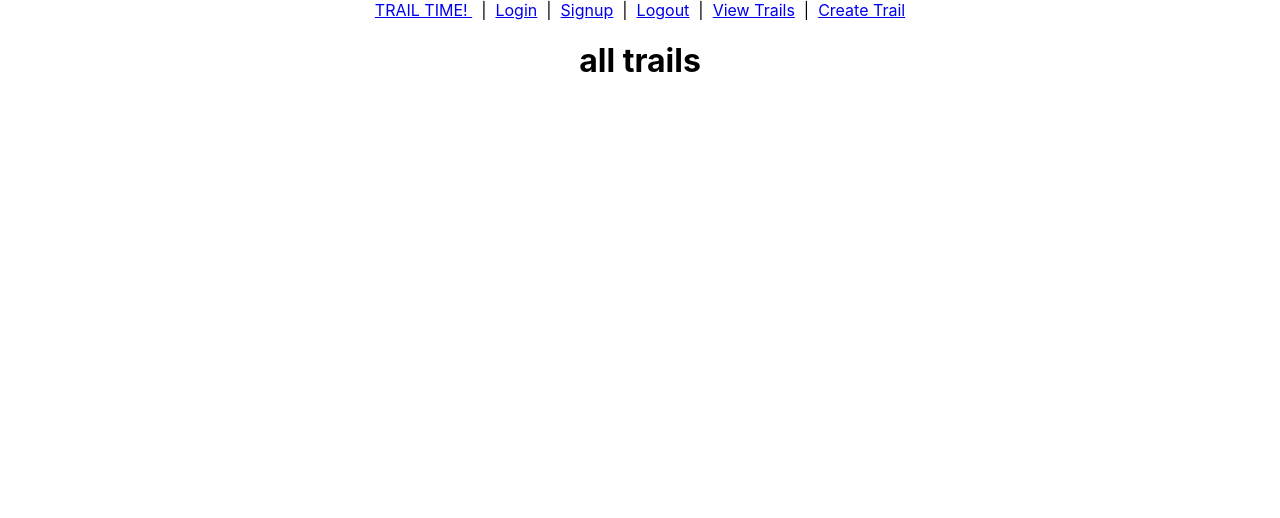
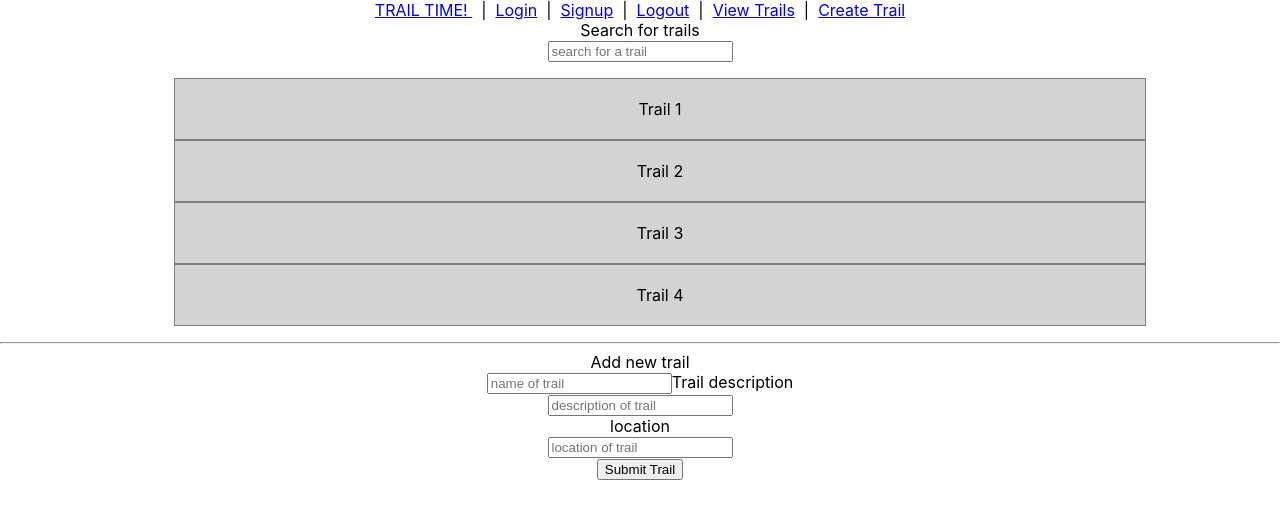
Before and after one commit to sgarcia-dev/trailtime-copy, a React (Create React App) app: page /trails in a window 1280 px wide. Shown: the top 518 px of the page. Built offline with nearby package versions, Linux system fonts and the light colour scheme.

Commit message:
added some basic html to match wireframe

```diff
--- a/src/home/home.js
+++ b/src/home/home.js
@@ -2,7 +2,24 @@ import React from 'react';
 
 class Home extends React.Component {
     render() {
-        return <h1>Trail time!</h1>;
+        return (
+            <div>
+                <header role="banner">
+                    <div class="heroPic">picture in here</div>
+                    <h1>Trail Time</h1>
+                    <h5>(or Trail Log, or Jeep Meet)</h5>
+                    <div class="row">
+                    </div>
+                </header>
+                <main role="main">
+                    <div>
+                        <p>Discover new trails, log your photos, and meet up with others.</p><br />
+                        <button class="loginbtn" Link to="/login" type="button">Log In</button>
+                        <button class="loginbtn" Link to="/signup" type="button">Sign Up</button>
+                    </div><br /><br />
+                </main>
+            </div>
+        )
     }
 }
 
--- a/src/trails/trailcreate/trailcreate.js
+++ b/src/trails/trailcreate/trailcreate.js
@@ -2,7 +2,17 @@ import React from 'react';
 
 class TrailCreate extends React.Component {
     render() {
-        return <h1>create</h1>;
+        return (
+            <form>
+                <label for="trailname">Add new trail</label><br />
+                <input id="trailname" name="trailname" type="text" placeholder="name of trail" />
+                <label for="traildesc">Trail description</label><br />
+                <input id="traildesc" name="traildesc" type="text" placeholder="description of trail" /><br />
+                <label for="traillocation">location</label><br />
+                <input id="traillocation" name="traillocation" type="text" placeholder="location of trail" /><br />
+                <button type="submit">Submit Trail</button>
+            </form>
+        )
     }
 }
 
--- /dev/null
+++ b/src/trails/traildetail/index.css
@@ -0,0 +1,7 @@
+.heroPic {
+  width: 90vw;
+  height: 200px;
+  background-color: gray;
+  margin: 0 auto;
+  margin-top: 20px;
+}
--- a/src/trails/traildetail/traildetail.js
+++ b/src/trails/traildetail/traildetail.js
@@ -1,8 +1,26 @@
 import React from 'react';
-
+import './index.css';
 class TrailDetail extends React.Component {
     render() {
-        return <h1>details!!</h1>;
+        return (
+            <main role="main">
+                <div class="heroPic">pictures in here</div>
+                <h2>TRAIL NAME</h2>
+                <p>Lorem ipsum dolor sit amet, consectetur adipiscing elit, sed do eiusmod tempor incididunt ut labore et dolore magna aliqua. Ut enim ad minim veniam, quis nostrud exercitation ullamco laboris nisi ut aliquip ex ea commodo consequat. Duis aute irure dolor in reprehenderit in voluptate velit esse cillum dolore eu fugiat nulla pariatur. Excepteur sint occaecat cupidatat non proident, sunt in culpa qui officia deserunt mollit anim id est laborum.</p>
+                <br />
+                <hr />
+                <h3>Calendar</h3>
+                <input type="datetime-local" />
+                <p>Lorem ipsum dolor sit amet, consectetur adipiscing elit, sed</p>
+                <br />
+                <hr />
+                <h3>Comments</h3>
+                <p>comment 1</p>
+                <p>comment 2</p>
+                <p>comment 3</p>
+                <br /><br />
+            </main>
+        )
     }
 }
 
--- /dev/null
+++ b/src/trails/traillist/index.css
@@ -0,0 +1,14 @@
+.graybox {
+  background-color: lightgray;
+  padding: 20px;
+  text-align: center;
+  border: 1px solid gray;
+  width: 75%;
+  margin: auto;
+
+}
+
+li {
+  list-style-type: none;
+  cursor: pointer;
+}
--- a/src/trails/traillist/traillist.js
+++ b/src/trails/traillist/traillist.js
@@ -1,8 +1,24 @@
 import React from 'react';
-
+import TrailCreate from '../trailcreate/trailcreate';
+import './index.css';
 class TrailList extends React.Component {
     render() {
-        return <h1>all trails</h1>;
+        return (
+            <main role="main">
+                <form>
+                    <label for="trailsearch">Search for trails</label><br />
+                    <input id="trailsearch" name="trailsearch" type="text" placeholder="search for a trail" />
+                </form>
+                <ul>
+                    <li class="graybox traillist">Trail 1</li>
+                    <li class="graybox traillist">Trail 2</li>
+                    <li class="graybox traillist">Trail 3</li>
+                    <li class="graybox traillist">Trail 4</li>
+                </ul>
+                <hr />
+                <TrailCreate />
+            </main>
+        )
     }
 }
 
```
